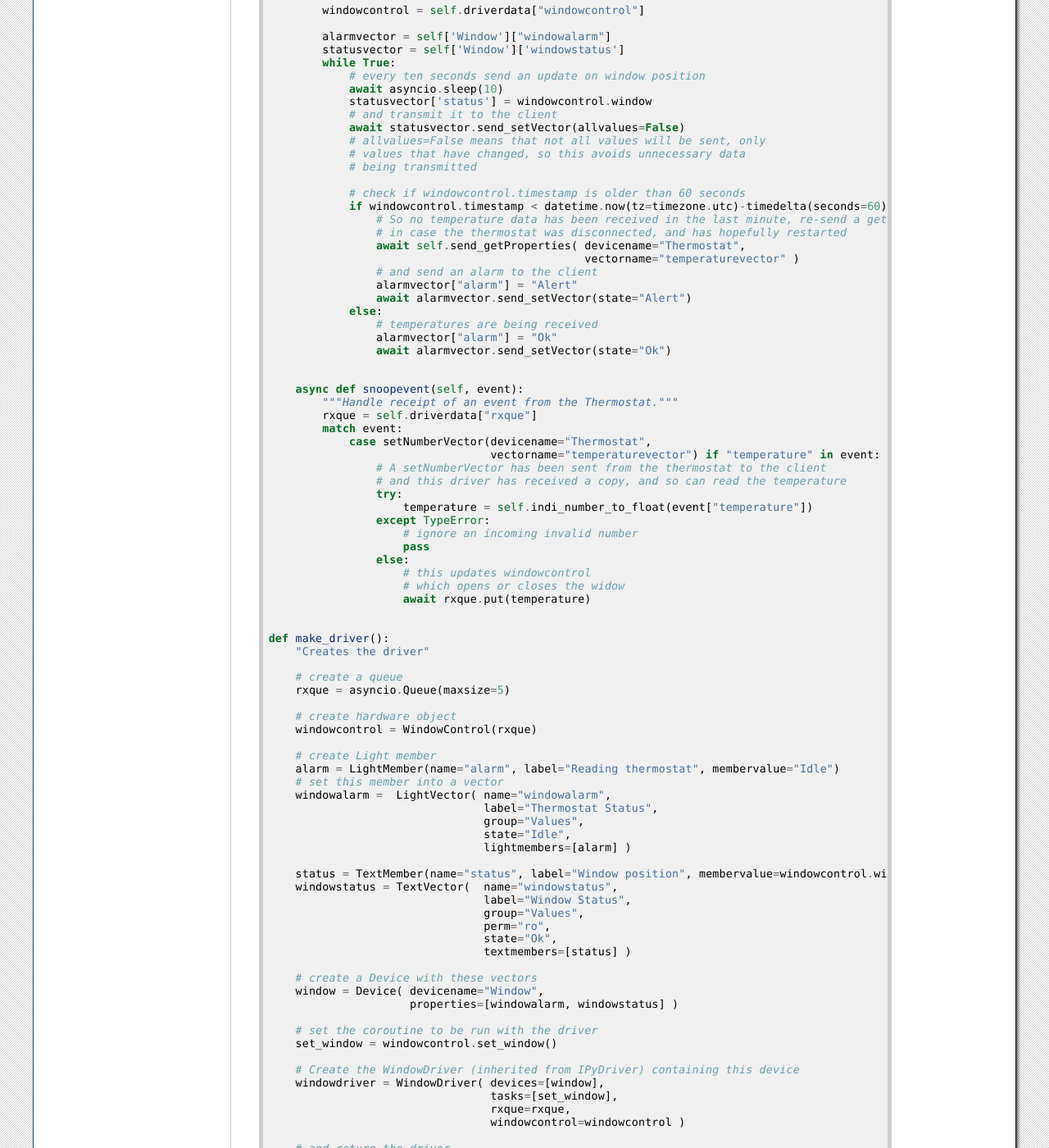
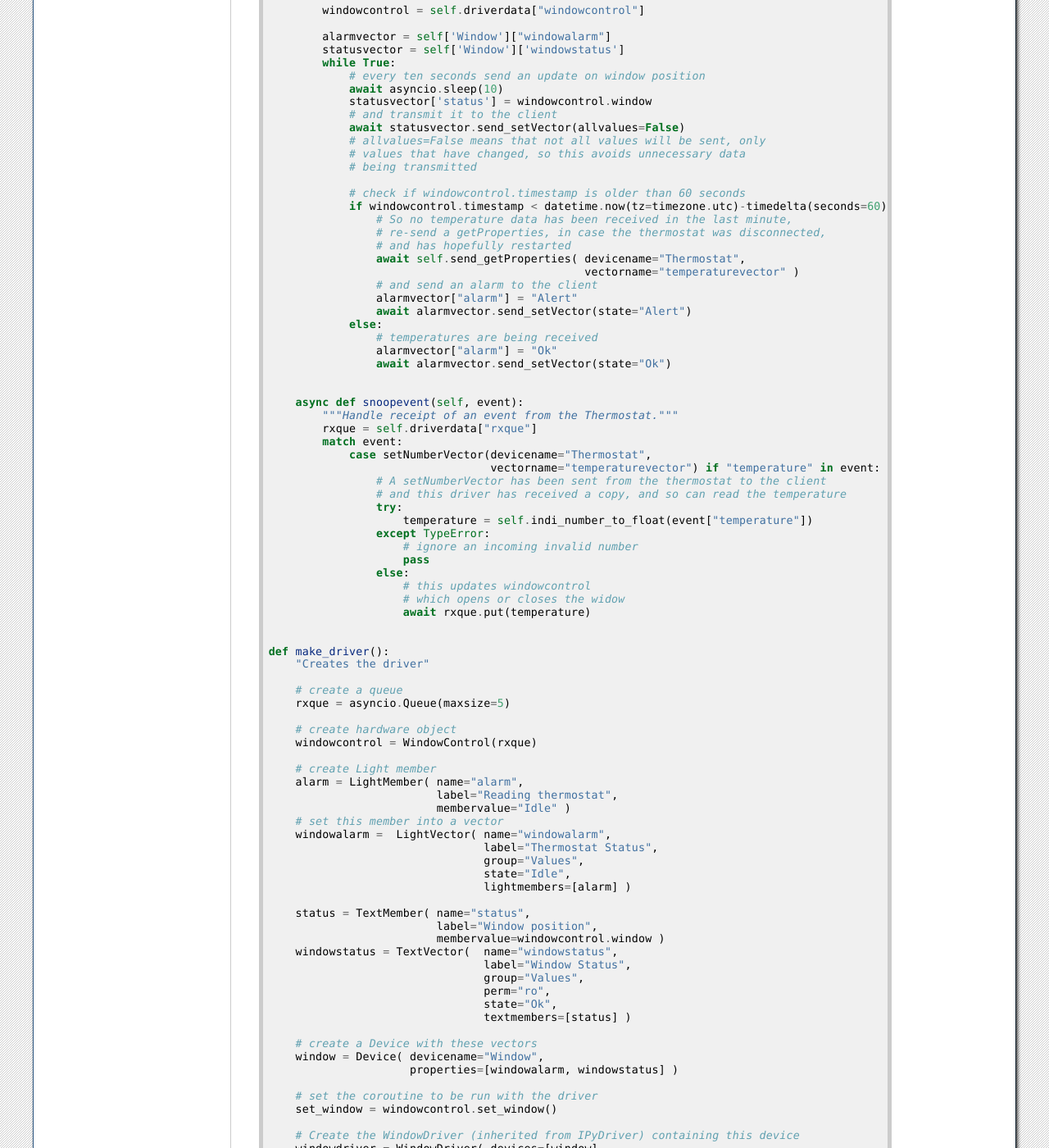
Before and after one commit to bernie-skipole/indipydriver, a Sphinx documentation site: the page built from docs/source/usage/example3.rst, in a window 1280 px wide and 1400 px high, scrolled down 1169 px. Shown: the whole window at 82% size. Built offline with Sphinx 7.4.7, drawn with Linux system fonts in a browser that asks for light colours.

Commit message:
Working on docs

```diff
--- a/docs/source/usage/example3.rst
+++ b/docs/source/usage/example3.rst
@@ -84,8 +84,9 @@ This example simulates a driver which snoops on the thermostat of the previous e
 
                 # check if windowcontrol.timestamp is older than 60 seconds
                 if windowcontrol.timestamp < datetime.now(tz=timezone.utc)-timedelta(seconds=60):
-                    # So no temperature data has been received in the last minute, re-send a getProperties,
-                    # in case the thermostat was disconnected, and has hopefully restarted
+                    # So no temperature data has been received in the last minute,
+                    # re-send a getProperties, in case the thermostat was disconnected,
+                    # and has hopefully restarted
                     await self.send_getProperties( devicename="Thermostat",
                                                    vectorname="temperaturevector" )
                     # and send an alarm to the client
@@ -126,7 +127,9 @@ This example simulates a driver which snoops on the thermostat of the previous e
         windowcontrol = WindowControl(rxque)
 
         # create Light member
-        alarm = LightMember(name="alarm", label="Reading thermostat", membervalue="Idle")
+        alarm = LightMember( name="alarm",
+                             label="Reading thermostat",
+                             membervalue="Idle" )
         # set this member into a vector
         windowalarm =  LightVector( name="windowalarm",
                                     label="Thermostat Status",
@@ -134,7 +137,9 @@ This example simulates a driver which snoops on the thermostat of the previous e
                                     state="Idle",
                                     lightmembers=[alarm] )
 
-        status = TextMember(name="status", label="Window position", membervalue=windowcontrol.window)
+        status = TextMember( name="status",
+                             label="Window position",
+                             membervalue=windowcontrol.window )
         windowstatus = TextVector(  name="windowstatus",
                                     label="Window Status",
                                     group="Values",
```
